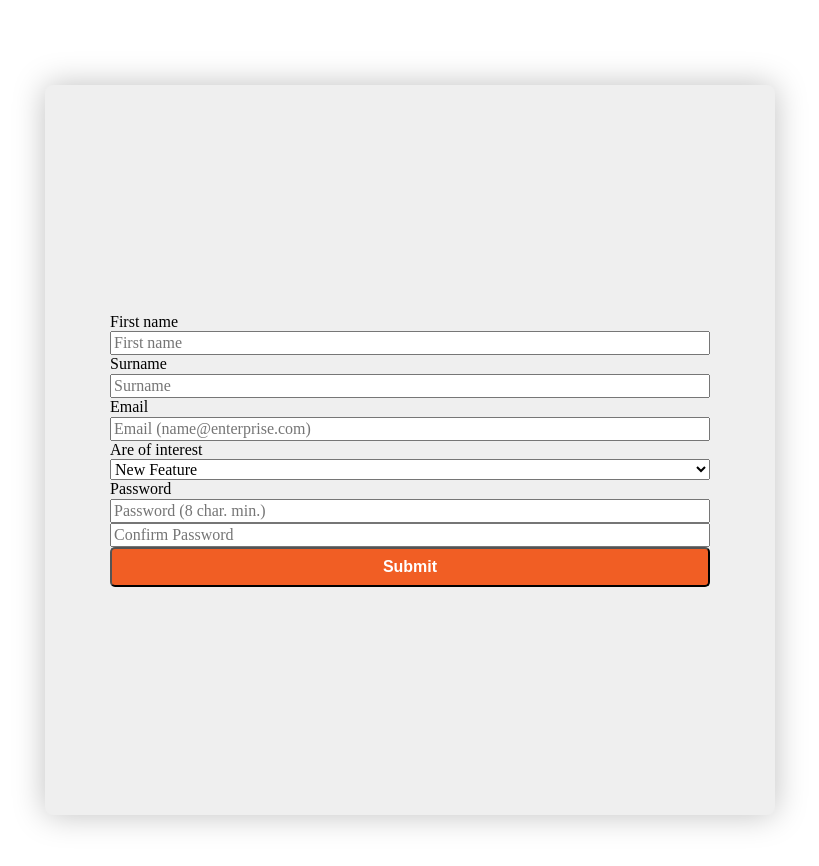
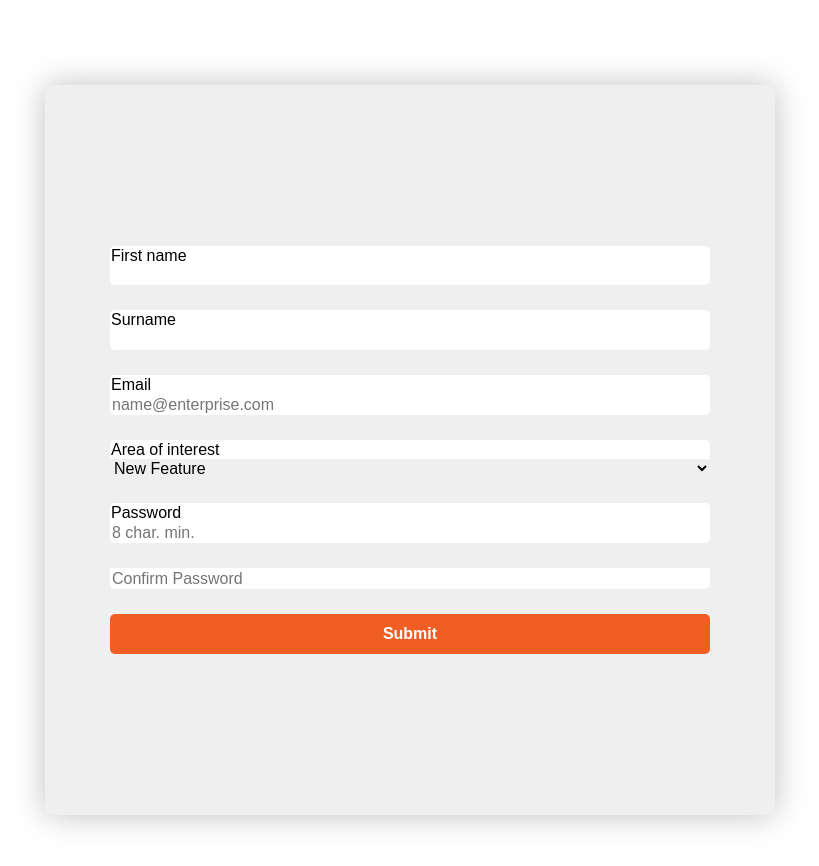
Before and after one commit to paulssona/Forms, a plain HTML site: page index.html in a window 1280 px wide. Shown: the whole page, without its empty margins (230-1049 px from the left). Drawn offline with Linux system fonts and the light colour scheme.

Commit message:
add content add css form

```diff
--- a/index.html
+++ b/index.html
@@ -13,22 +13,22 @@
         <div class="form-base-layer">
             <div>
                 <form action="" class="form-input-fields">
-                    <label for="fname" class="label">First name</label>
-                    <input type="fname" placeholder="First name" id="fname" name="fname">
-                    <label for="lname">Surname</label>
-                    <input type="lname" placeholder="Surname" id="lname" name="lname">
-                    <label for="email" >Email</label>
-                    <input type="email" id="email" placeholder="Email (name@enterprise.com)" required>
-                    <label for="select">Are of interest</label>
-                    <select class="select" name="solution" id="select">
+                    <label class="label" for="fname">First name</label>
+                    <input class="input-field" type="fname" placeholder="" id="fname" name="fname">
+                    <label class="label" for="lname">Surname</label>
+                    <input class="input-field" type="lname" placeholder="" id="lname" name="lname">
+                    <label class="label" for="email" >Email</label>
+                    <input class="input-field" type="email" id="email" placeholder="name@enterprise.com" required>
+                    <label class="label" for="select">Area of interest</label>
+                    <select class="select input-field" name="solution" id="select">
                         <option value="feature" selected>New Feature</option>
                         <option value="software">Software solution</option>
                         <option value="everything">Everything</option>
                     </select>
-                    <label for="password">Password</label>
-                    <input type="password" placeholder="Password (8 char. min.)" minlength="8" id="password" required>
-                    <label for="confirm-password"></label>
-                    <input type="password" placeholder="Confirm Password" id="confirm-password" required>
+                    <label class="label" for="password">Password</label>
+                    <input class="input-field" type="password" placeholder="8 char. min." minlength="8" id="password" required>
+                    <label class="label" for="confirm-password"></label>
+                    <input class="input-field" type="password" placeholder="Confirm Password" id="confirm-password" required>
                     <button class= "button" type="submit" formtarget="">Submit</button>
                 </form>
             </div>
--- a/styles/styles.css
+++ b/styles/styles.css
@@ -6,6 +6,7 @@
     display: flex;
     justify-content: center;
     align-items: center;
+    font-family: "Amplitude Aubi", Sans-serif;
 }
 .form-base-layer {
     display:flex;
@@ -20,9 +21,18 @@
     padding: 65px;
     border-radius: 8px;
 }
+.label {
+    background-color: white;
+    border-color: white;
+    border-style: solid;
+    border-width: 1px 1px 0px 1px;
+    border-radius: 5px 5px 0px 0px;
+
+}
 .input-field {
-    border: 1px solid #818a91;
-    color: #373a3c;
+    border:none;
+    border-radius: 0px 0px 5px 5px;
+    margin-bottom: 25px ;
 }
 .select {
     cursor: pointer;
@@ -31,6 +41,7 @@
     min-height: 40px;
     width: 100%;
     background-color: #F15E24;
+    border:none;
     border-radius: 5px 5px 5px 5px;
     font-family: "Amplitude Aubi", Sans-serif;
     font-weight: bold;
```
